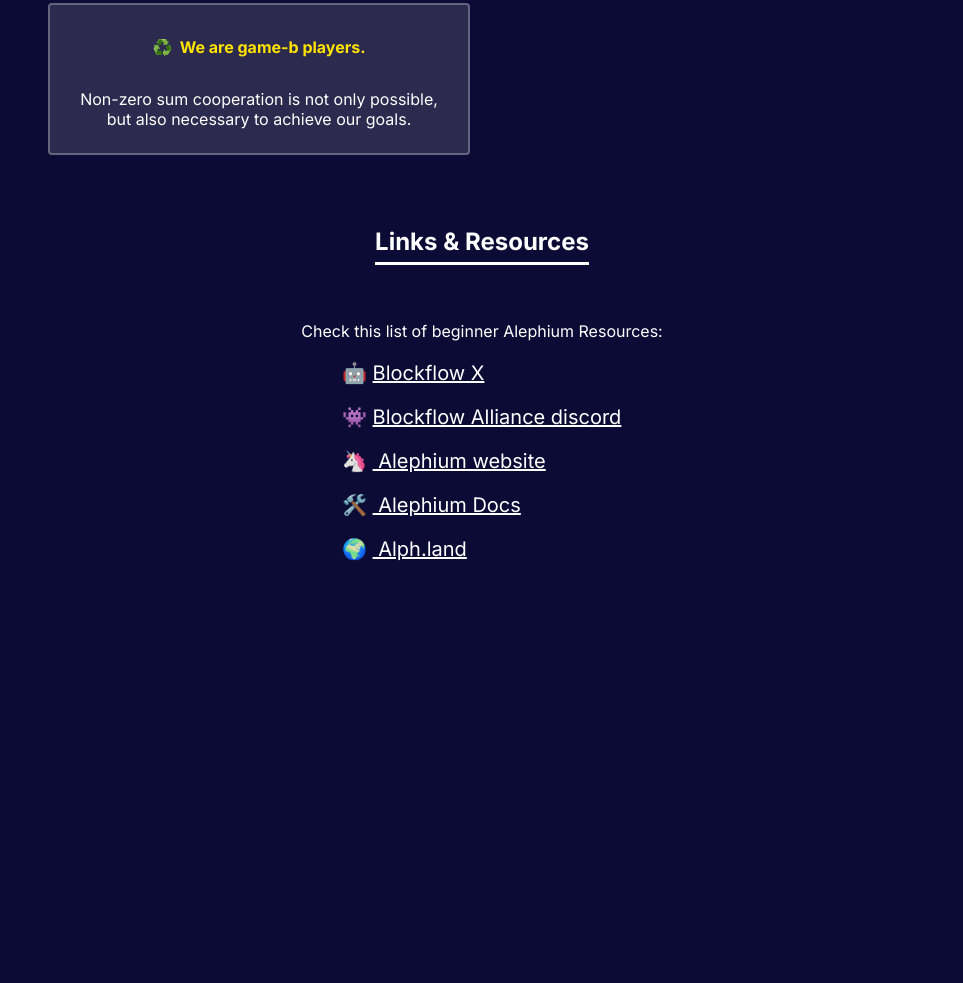
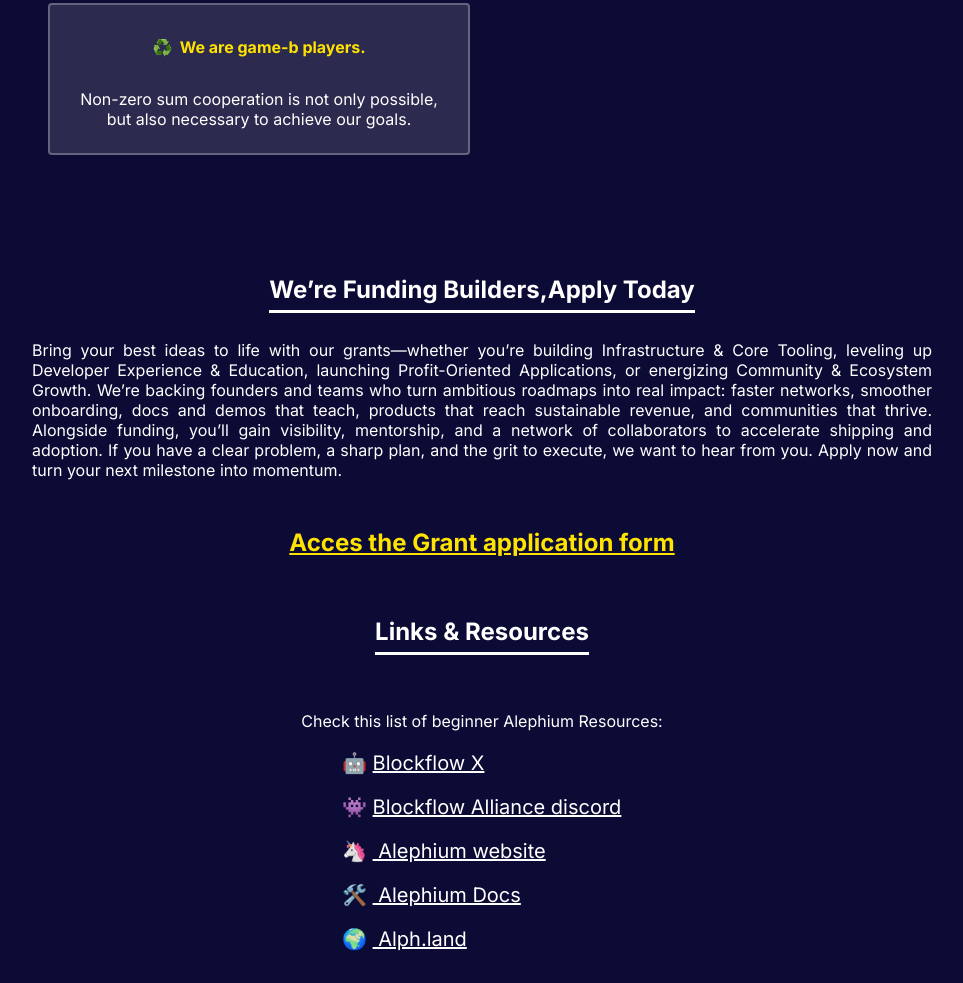
Before and after one commit to Blockflow-DAO/www-dao, a plain HTML site: page index.html in a window 1280 px wide. Shown: the part 822-1805 px from the top of the page, without its empty margins (158-1121 px from the left). Before the commit the page ends 1415 px from the top, so only its background shows below. Drawn offline with Linux system fonts and the light colour scheme.

Commit message:
Add grant form (#2)
* add opengraph, favicon etc..

* add grant form

```diff
--- a/index.html
+++ b/index.html
@@ -123,6 +123,15 @@
 						</div>
 					</div>
 				</div>
+				<div class="grant">
+					<h2> We’re Funding Builders,Apply Today </h2>
+					<p class="text-justify">Bring your best ideas to life with our grants—whether you’re building Infrastructure & Core Tooling, leveling up Developer Experience & Education, launching Profit-Oriented Applications, or energizing Community & Ecosystem Growth. We’re backing founders and teams who turn ambitious roadmaps into real impact: faster networks, smoother onboarding, docs and demos that teach, products that reach sustainable revenue, and communities that thrive. Alongside funding, you’ll gain visibility, mentorship, and a network of collaborators to accelerate shipping and adoption. If you have a clear problem, a sharp plan, and the grit to execute, we want to hear from you. Apply now and turn your next milestone into momentum.</p>
+					<div class="form-grant">
+							<strong class="highlight">
+								<a href="https://forms.gle/sPsHD4VwThXA5TRN9">Acces the Grant application form</a>
+							</strong>
+						</div>
+				</div>
 				<div class="links">
 					<h2> Links &amp; Resources</h2>
 					<p id="14bd1449-06dd-8089-8b67-cd2f25741e04" class="">Check this list of beginner Alephium
--- a/styles.css
+++ b/styles.css
@@ -160,8 +160,16 @@ h3 {
 	word-break: break-all;
 }
 
-
-
+.text-justify
+{
+	text-align: justify;
+	padding:0 0 1em;
+}
+.form-grant
+{
+	font-size:1.5em;
+	padding:1em 0 1.5em;
+}
 
 figure {
 	margin: 1.25em 0;
```
